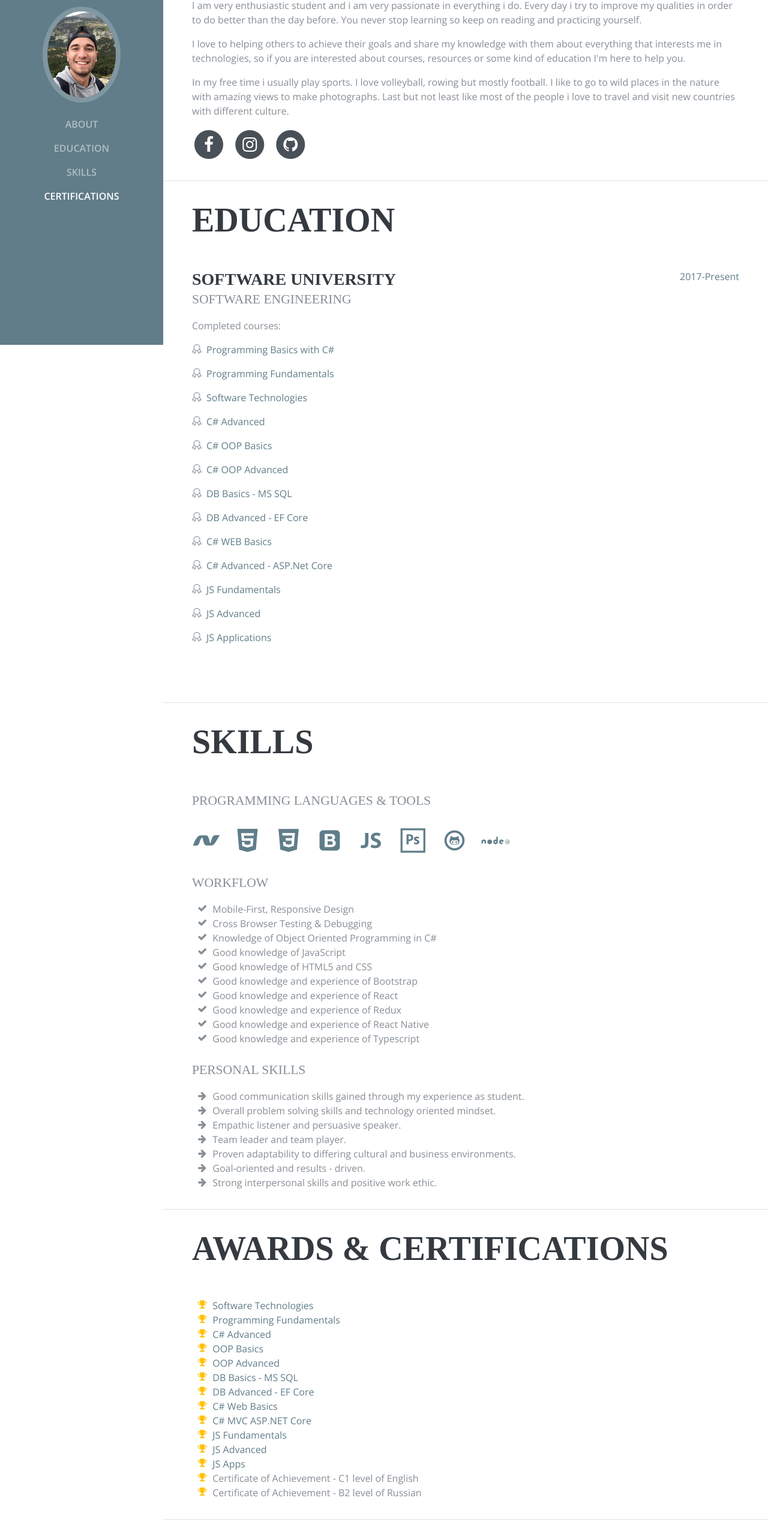
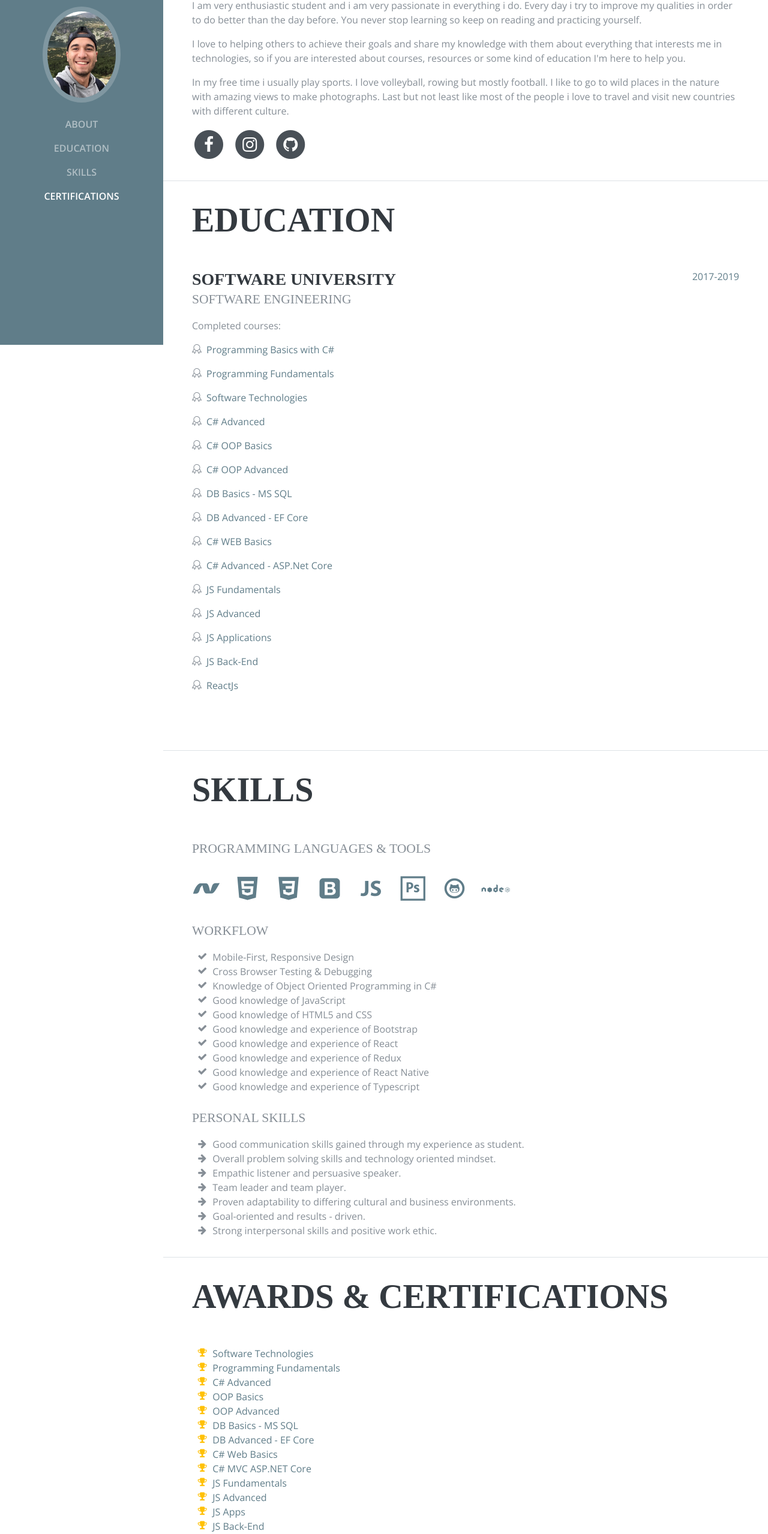
Before and after one commit to RosenBobchev/RosenBobchev.github.io, a plain HTML site: page index.html in a window 1280 px wide. Shown: the part 225-2783 px from the top of the page at 60% size. Before the commit the page ends 2759 px from the top, so only its background shows below. Drawn offline with nearby package versions, Linux system fonts and the light colour scheme; a web font is replaced by a local one.

Commit message:
Update index.html

```diff
--- a/index.html
+++ b/index.html
@@ -209,11 +209,21 @@
                             <span class="icon-badge"> </span>
                             <a href="https://softuni.bg/courses/js-apps" target="_blank">JS Applications</a>
                         </p>
+
+                        <p>
+                            <span class="icon-badge"> </span>
+                            <a href="https://softuni.bg/courses/js-back-end" target="_blank">JS Back-End</a>
+                        </p>
+
+                        <p>
+                            <span class="icon-badge"> </span>
+                            <a href="https://softuni.bg/opencourses/react-js" target="_blank">ReactJs</a>
+                        </p>
                     </div>
 
                 </div>
                 <div class="resume-date text-md-right">
-                    <span class="text-primary">2017-Present</span>
+                    <span class="text-primary">2017-2019</span>
                 </div>
             </div>
 
@@ -428,6 +438,14 @@
                 </li>
                 <li>
                     <i class="fa-li fa fa-trophy text-warning"></i>
+                    <a href="https://softuni.bg/certificates/details/72502/55304d63" target="_blank">JS Back-End</a>
+                </li>
+                <li>
+                    <i class="fa-li fa fa-trophy text-warning"></i>
+                    <a href="https://softuni.bg/certificates/details/75529/80caf701" target="_blank">ReactJs</a>
+                </li>
+                <li>
+                    <i class="fa-li fa fa-trophy text-warning"></i>
                     Certificate of Achievement - C1 level of English
                 </li>
                 <li>
```
